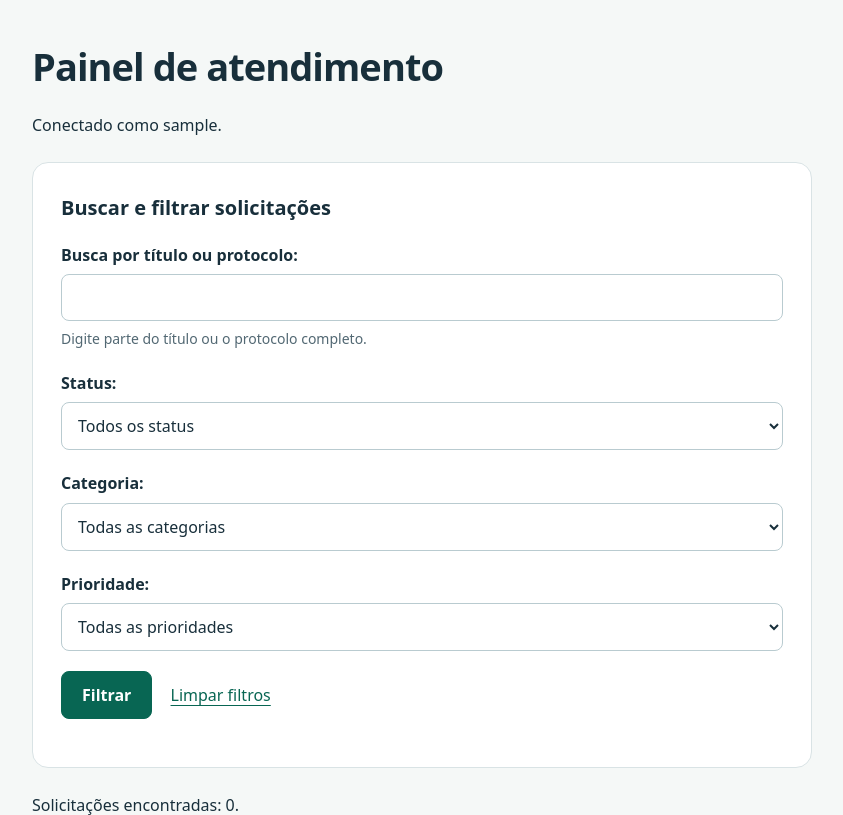
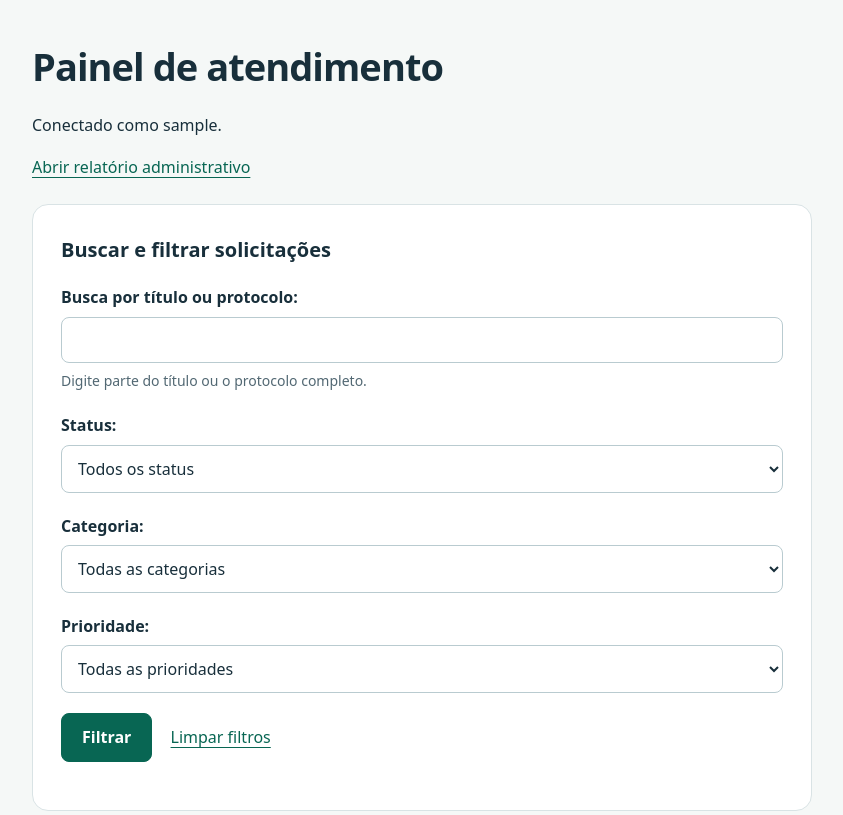
Before and after one commit to pedroa98/prefeitura-resolve-django, a Django app: page /painel/ in a window 1280 px wide. Shown: the part 89-904 px from the top of the page, without its empty margins (68-911 px from the left). Run offline with Django 5.2, Linux system fonts and the light colour scheme; the visitor is signed in with stand-in values (Sample User, id 1); data that the repository does not hold is empty.

Commit message:
Mostra link do relatório somente para administradores

```diff
--- a/solicitacoes/templates/solicitacoes/painel.html
+++ b/solicitacoes/templates/solicitacoes/painel.html
@@ -2,6 +2,9 @@
 {% block conteudo %}
 <h1>Painel de atendimento</h1>
 <p>Conectado como {{ user.username }}.</p>
+{% if pode_ver_relatorio %}
+<p><a href="{% url 'solicitacoes:relatorio' %}">Abrir relatório administrativo</a></p>
+{% endif %}
 
 <form method="get" action="{% url 'solicitacoes:painel' %}">
   <fieldset>
```
